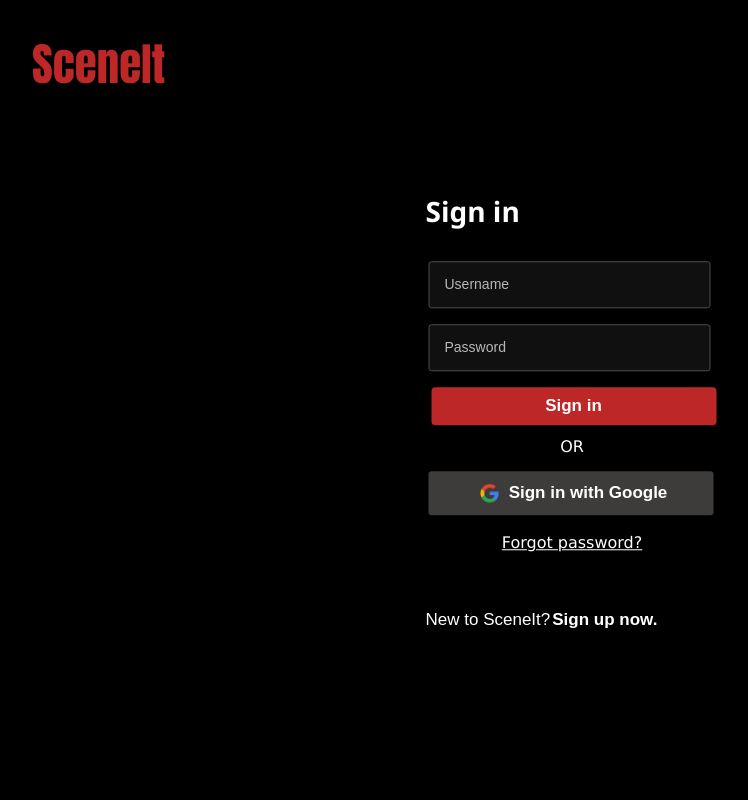
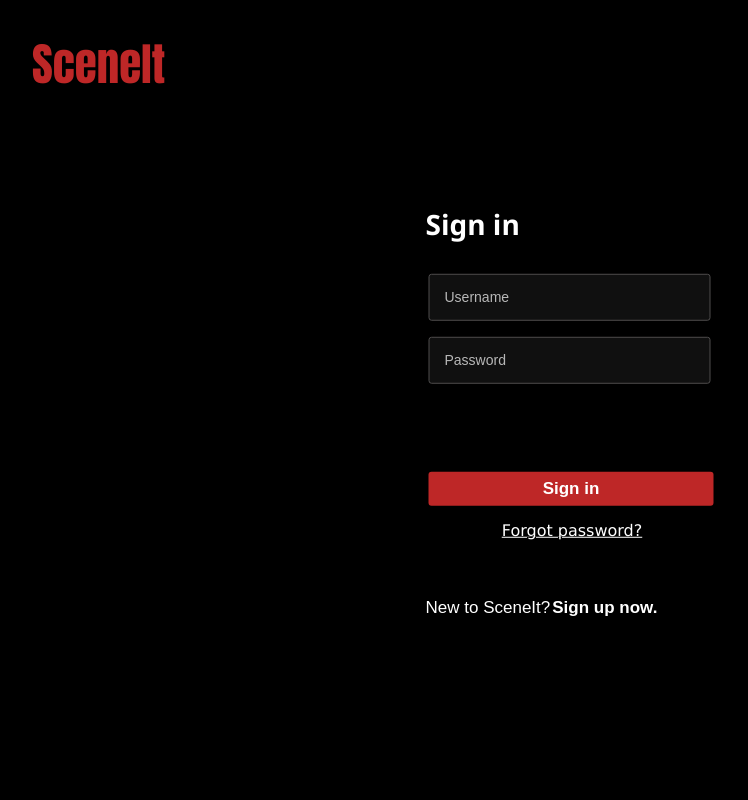
Before and after one commit to Ibrahimul-Khaleel-T/Integrated_Movie_Recommendation_Engine, a Django app: page /signin in a window 1280 px wide. Shown: the whole page, without its empty margins (68-816 px from the left). Run offline with Django 5.2, Linux system fonts and the light colour scheme.

Commit message:
05/08/2025

```diff
--- a/users/templates/signin_page.html
+++ b/users/templates/signin_page.html
@@ -135,10 +135,11 @@
     .google_btn button{
       width: 285px;
       margin-left: 3px;
-      margin-top: -1px;
+      margin-top:85px;
       padding: 7px;
       border-radius: 3px;
-      background-color: rgba(204, 196, 196, 0.3);
+      /* background-color: rgba(204, 196, 196, 0.3); */
+      background-color:  rgb(190, 39, 39);
       border: none;
       cursor: pointer;
       color: white;
@@ -148,6 +149,12 @@
       align-items: center;
       justify-content: center;
       gap: 4px;
+    }
+    .google_btn button:hover{
+      background-color: rgb(165, 22, 22);
+    }
+    .forgot{
+      margin-top: 15px;
     }
     .forgot a{
       color: white;
@@ -206,20 +213,21 @@
     <span class="error" id="username_error"></span>
     <input type="password" placeholder="Password" name="password" id="password"><br>
     <span class="error" id="password_error"></span>
-    <div class="sign_in">
-      <button type="submit">Sign in</button>
+    <!-- <div class="sign_in">
+
     </div>
     <div class="or">
       <p>OR</p>
-    </div>
+    </div> -->
       <div class="google_btn">
-        <button>
+        <!-- <button>
           <img src="{% static 'images/Google_Icon.webp' %}" width="30px" height="30px" alt="Google icon">
           Sign in with Google
-        </button><br>
+        </button><br> -->
+        <button type="submit">Sign in</button>
       </div>
     <div class="forgot">
-      <a href="{% url 'reset_password' %}">Forgot password?</a><br>
+      <a href="{% url 'reset_password' %}">Forgot password?</a>
     </div>
     <div class="new">
       New to SceneIt?
```
Also changed, not shown: users/templates/dp.html (+35 -3 lines), db.sqlite3.
